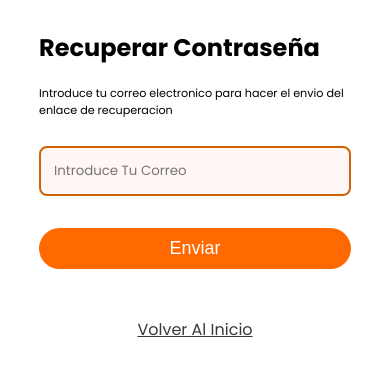
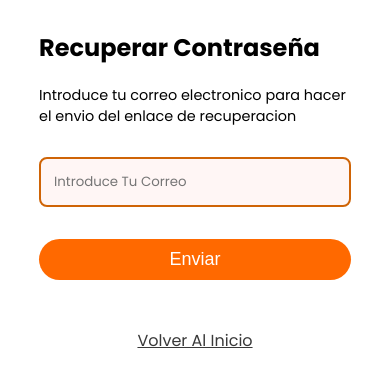
Before and after one commit to Dev-B9/forgot-pass, a plain HTML site: page index.html in a window 390 px wide. Shown: the part 188-574 px from the top of the page. Drawn offline with Linux system fonts and the light colour scheme.

Commit message:
prueba 23

```diff
--- a/css/style.css
+++ b/css/style.css
@@ -150,7 +150,20 @@ body{
     body{
         overflow: hidden;
     }
+
+    .container{
+        display: flex;
+        flex-direction: column;
+        justify-content: center;
+        align-items: center;
+    }
+
+
     .content{
+        display: flex;
+        /* flex-direction: column; */
+        /* justify-content: center; */
+        align-content: center;
         width: 80%;
     }
     .card{
@@ -161,11 +174,7 @@ body{
     }
 
     .heading p{
-        font-size: 0.7rem ;
-    }
-
-    .heading h1{
-        /* font-size: 0.9rem; */
+        font-size: 0.9rem ;
     }
 
 }
```
